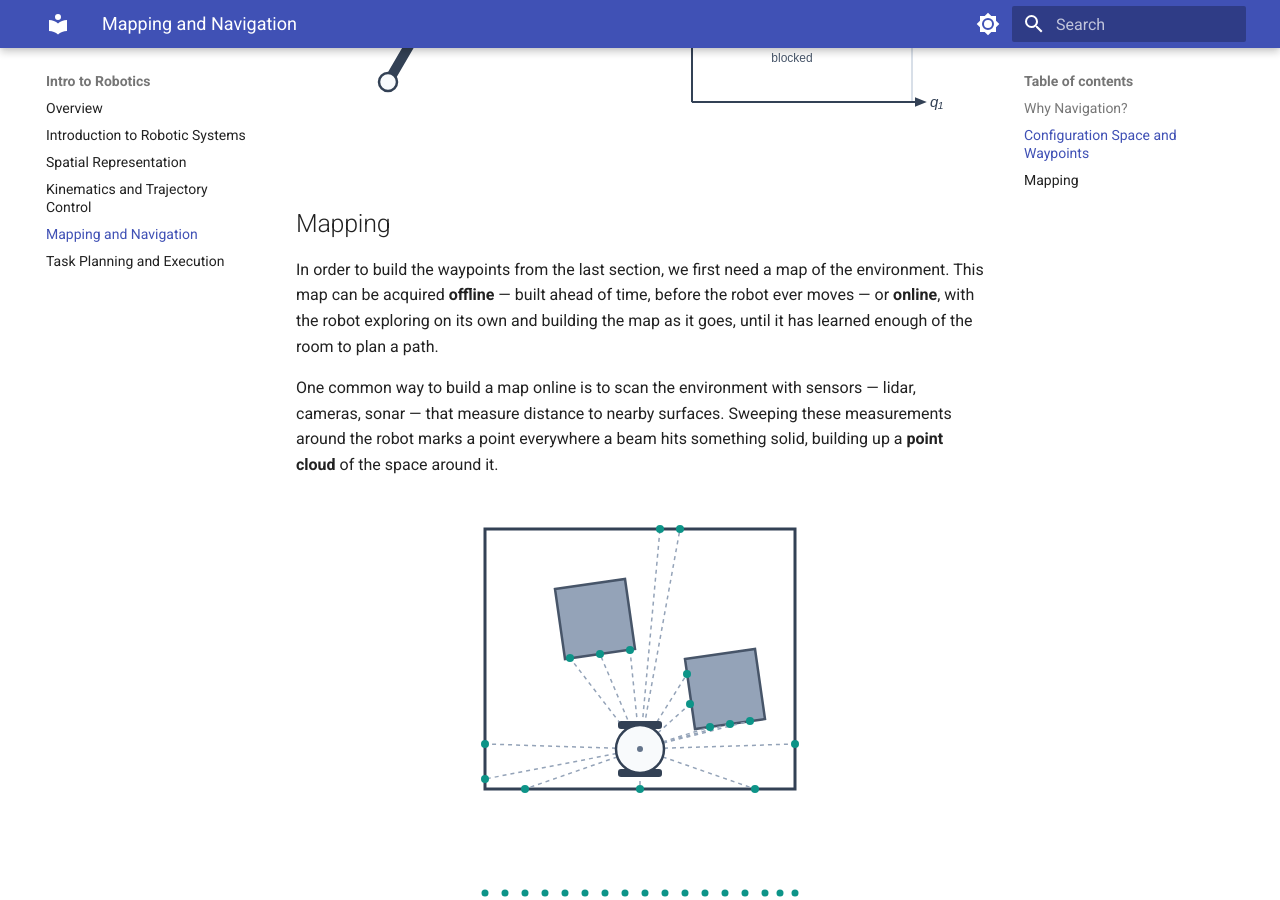
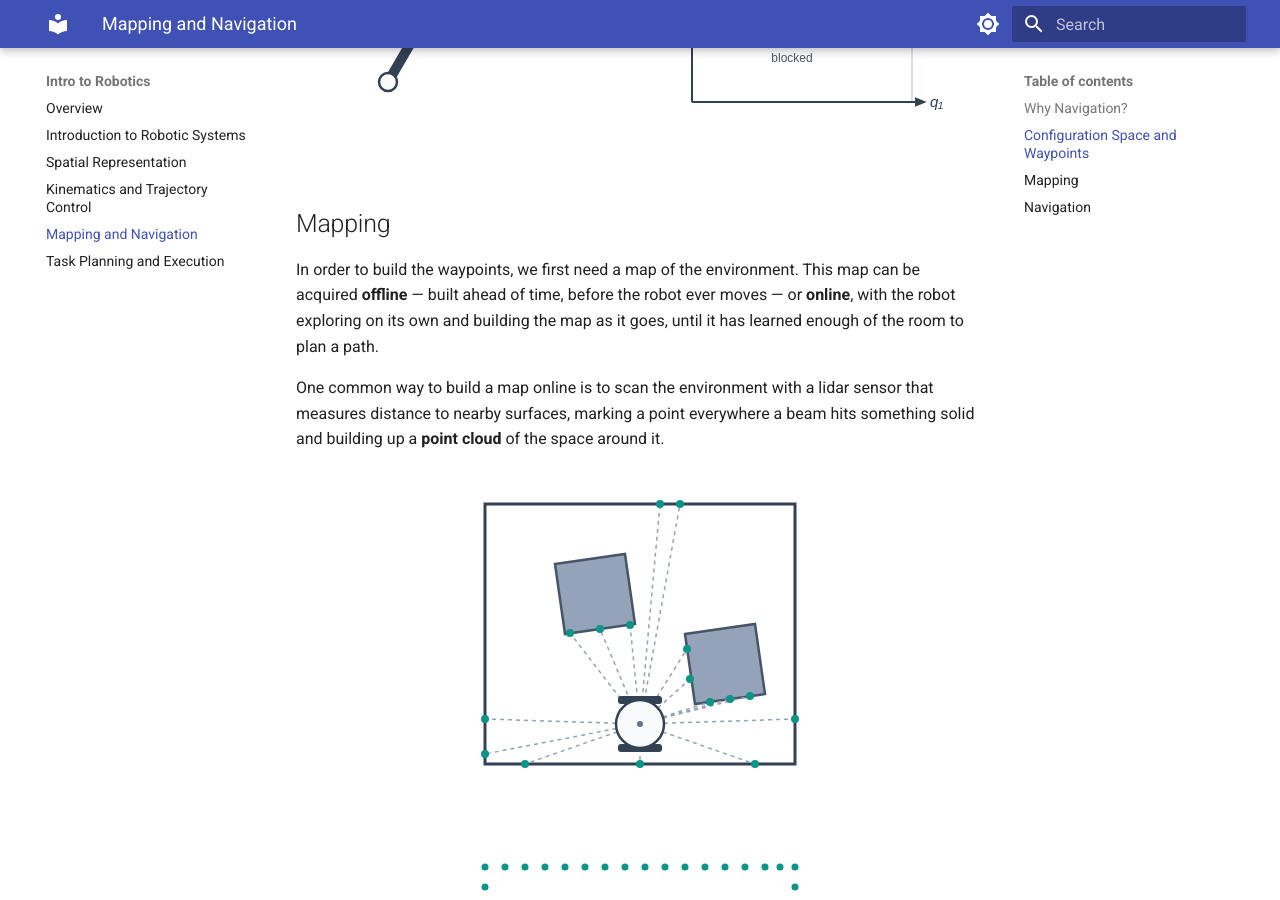
Before and after one commit to Kooroshoo/intro-to-robotics, an MkDocs documentation site: the page built from docs/04-mapping-and-navigation.md, in a window 1280 px wide and 900 px high, scrolled down 2648 px. Built offline with MkDocs 1.6.1 and Material for MkDocs 9.7.7, drawn with Linux system fonts in a browser that asks for light colours; some of the changed text lies outside the part shown.

Commit message:
update chapter 4

```diff
--- a/docs/04-mapping-and-navigation.md
+++ b/docs/04-mapping-and-navigation.md
@@ -53,9 +53,9 @@
 
 ## Mapping
 
-In order to build the waypoints from the last section, we first need a map of the environment. This map can be acquired **offline** — built ahead of time, before the robot ever moves — or **online**, with the robot exploring on its own and building the map as it goes, until it has learned enough of the room to plan a path.
+In order to build the waypoints, we first need a map of the environment. This map can be acquired **offline** — built ahead of time, before the robot ever moves — or **online**, with the robot exploring on its own and building the map as it goes, until it has learned enough of the room to plan a path.
 
-One common way to build a map online is to scan the environment with sensors — lidar, cameras, sonar — that measure distance to nearby surfaces. Sweeping these measurements around the robot marks a point everywhere a beam hits something solid, building up a **point cloud** of the space around it.
+One common way to build a map online is to scan the environment with a lidar sensor that measures distance to nearby surfaces, marking a point everywhere a beam hits something solid and building up a **point cloud** of the space around it.
 
 <div markdown="1" style="display:flex; justify-content:center; align-items:flex-start; flex-wrap:wrap; gap:24px;">
 
@@ -80,3 +80,17 @@
 ![The same grid after convolution: every cell the kernel could reach from the obstacle is now occupied too](assets/images/convolution_after.svg)
 
 </div>
+
+## Navigation
+
+Once we have the map, how do we get the waypoints? We can treat the grid as a graph problem: treat every free cell as a node, connect it to its free neighbors, and search that graph for the shortest path from the robot's cell to the goal's cell — with algorithms like **Dijkstra** or **A\***.
+
+<div markdown="1" style="display:flex; justify-content:center; align-items:flex-start; flex-wrap:wrap; gap:24px;">
+
+![A grid map of 1s and 0s, with a green path from start to goal around both obstacles](assets/images/grid_map_with_path.svg)
+
+![The same grid as a graph: every free cell is a node connected to its free neighbors, with the found path highlighted](assets/images/graph_full.svg)
+
+</div>
+
+This conversion only goes one way — a grid always maps cleanly to a graph, but not every graph corresponds to a grid.
```
Also changed, not shown: docs/assets/images/graph_full.svg (added), docs/assets/images/grid_map_with_path.svg (added), docs/assets/images/occupancy_grid_binary.svg.
